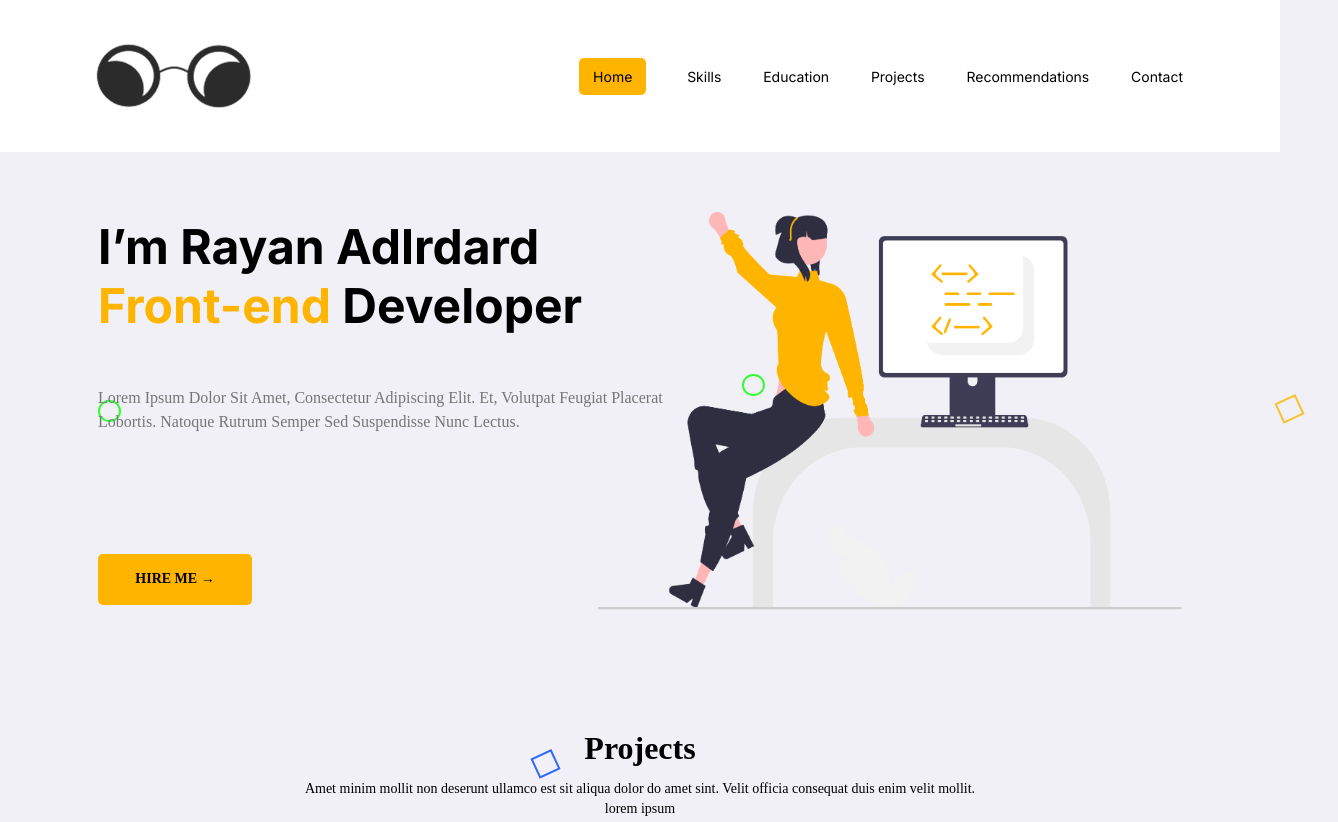
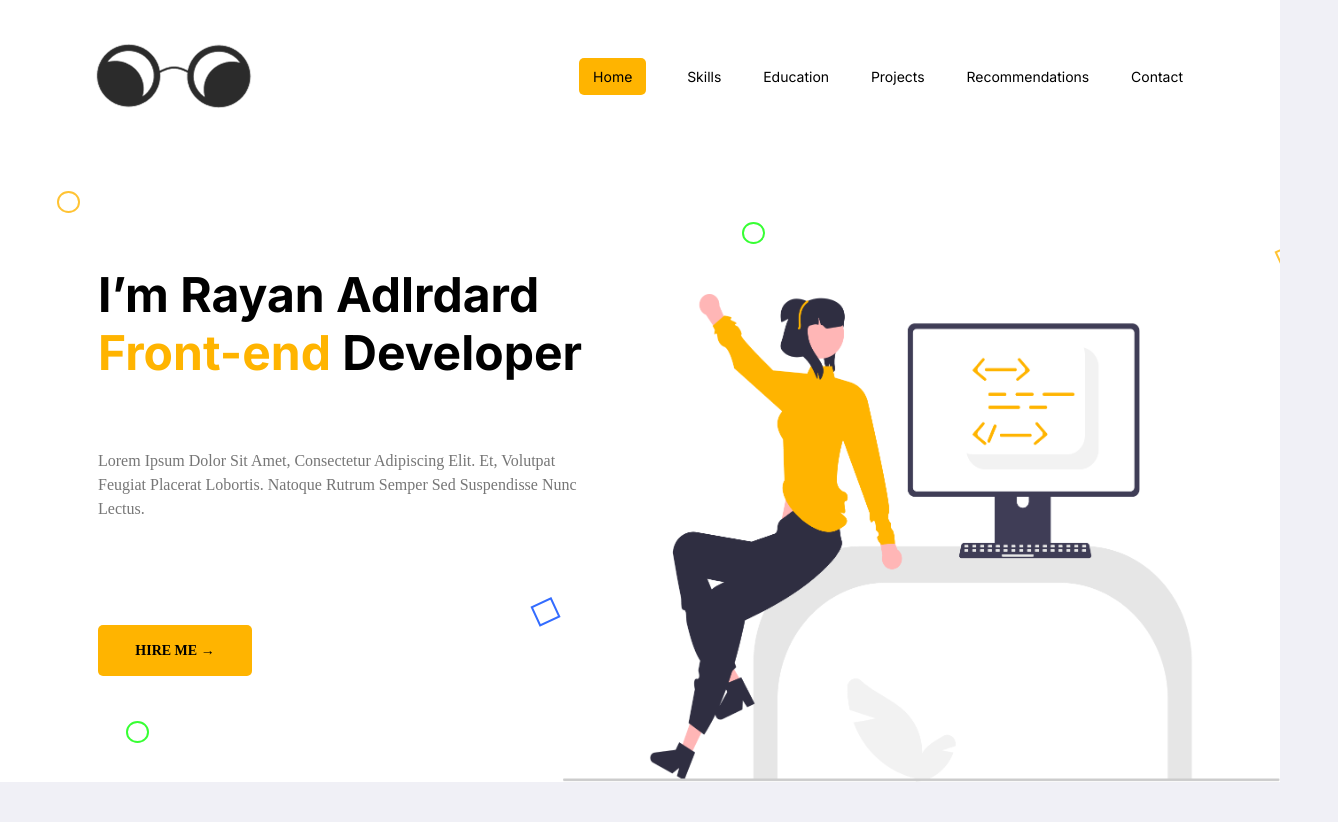
Before and after one commit to ShrishtiSingh11/JTG-Developer-Portfolio, a plain HTML site: page index.html in a window 1280 px wide. Shown: the top 822 px of the page, 1338 px wide, since content can reach past the window. Drawn offline with Linux system fonts and the light colour scheme.

Commit message:
logo2 section adjustments p1 & h1 need work

```diff
--- a/style.css
+++ b/style.css
@@ -58,6 +58,7 @@ nav a.active {
 .logo{
     display: flex;
     flex: none;
+    min-width: 0;
 }
 .logo img {
     width: 158px;
@@ -68,15 +69,21 @@ nav a.active {
 .logo2 {
     width: 100%;
 display: flex;
+min-height: 630px;
+justify-content: space-between;
 align-items: center;
 padding: 60px 98px;
 position: relative;
+gap:40px;
+background-color: white;
+overflow: hidden;
 }
 
 
 .logo2-content {
     flex: 0 0 500px;
     min-width: 0;
+    padding-top: 8px;
     position:relative;
     z-index:2;
 }
@@ -91,6 +98,10 @@ position: relative;
 
 
 .logo2-image {
+     position: absolute;
+    right: 0;
+    bottom: 0;
+    width: min(808px, 56vw);
     flex: 1;
     min-width: 0;
     display: flex;
@@ -100,10 +111,10 @@ position: relative;
 .logo2-content h1 {
     font-size: 48px;
     font-weight: 700;
-    line-height: 124%;
+    line-height: 58px;
     font-family: 'Inter', sans-serif;
     max-width: 100%;
-    margin-bottom: 50px;
+    margin-bottom: 67px;
 }
 
 
@@ -112,9 +123,10 @@ position: relative;
     color: #767676;
     text-transform: capitalize;
     line-height: 24px;
-    margin-bottom: 10px;
+    margin-top: 0px;
     font-weight: 400;
-     width: 600.84px;
+    max-width: 600px;
+     width: 100%;
 }
 
 
@@ -124,7 +136,7 @@ position: relative;
     justify-content: center;
     width: 154px;
     height: 51px;
-    margin-top: 110px;
+    margin-top: 104px;
     background-color: #FFB400;
     color: #000;
     text-decoration: none;
@@ -142,6 +154,7 @@ position: relative;
 
 .shape {
     position: absolute;
+    z-index: 3;
 }
 
 .rectangle-blue {
@@ -171,30 +184,35 @@ position: relative;
     position: absolute;
 }
 .rectangle-blue {
-    top: 601.23px;
+    top: 449.23px;
     left: 533.75px;
 }
 
 .rectangle-yellow {
-    top: 245.97px;
+    top: 93.97px;
     left: 1278.16px;
 }
 
 .circle2{
-    top: 721.29px;
+    top: 569.29px;
     left: 125.89px;
 }
 
 .triangle {
-    top: 728.04px;
+    top: 576.04px;
     left: 1314.64px;
 }
 
 .circle1{
-    top: 222.15px;
+    top: 70.15px;
     left: 742.39px;
 }
 
+.circle3{
+    top: 39px;
+    left: 57px;
+    border-color: #FFB400CC;
+}
 
 
 .projects {
```
